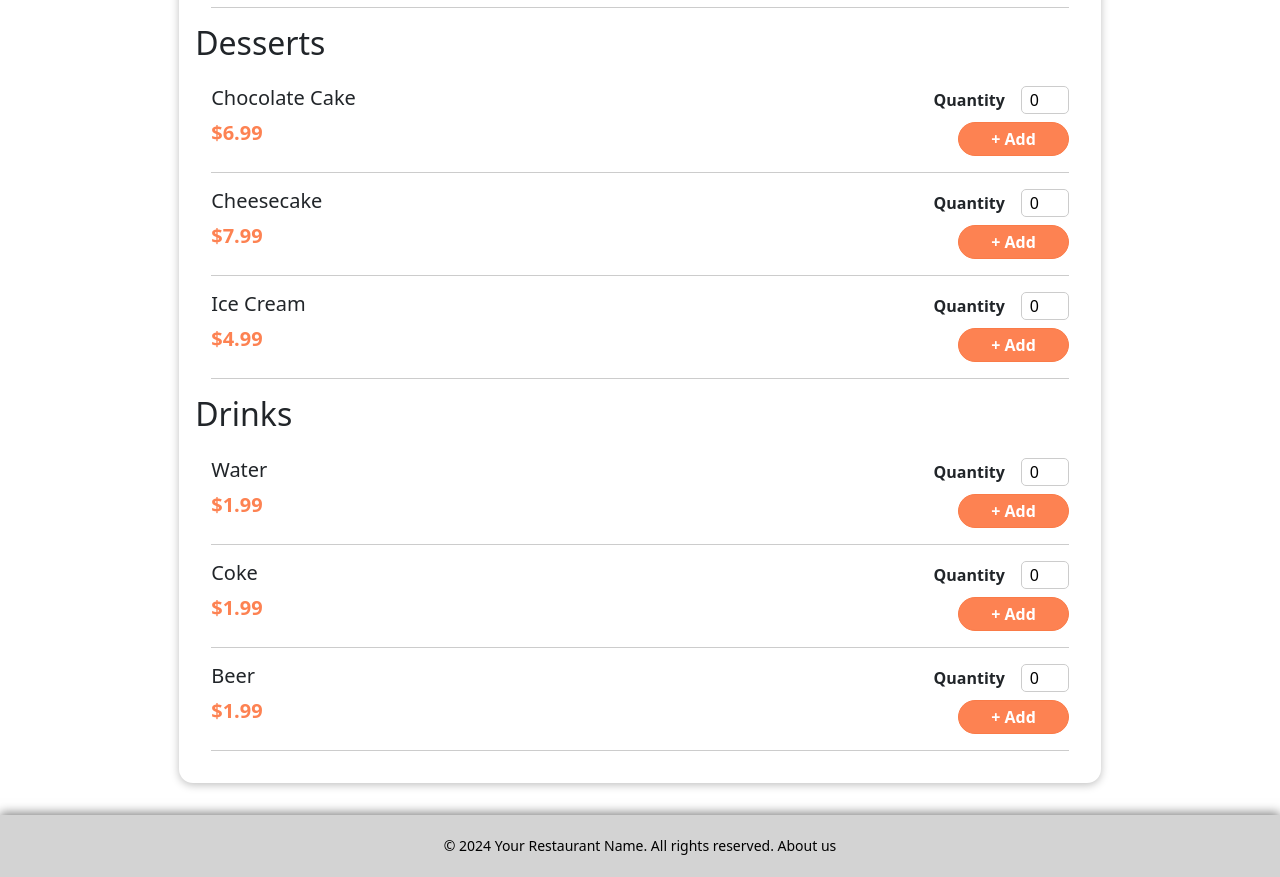
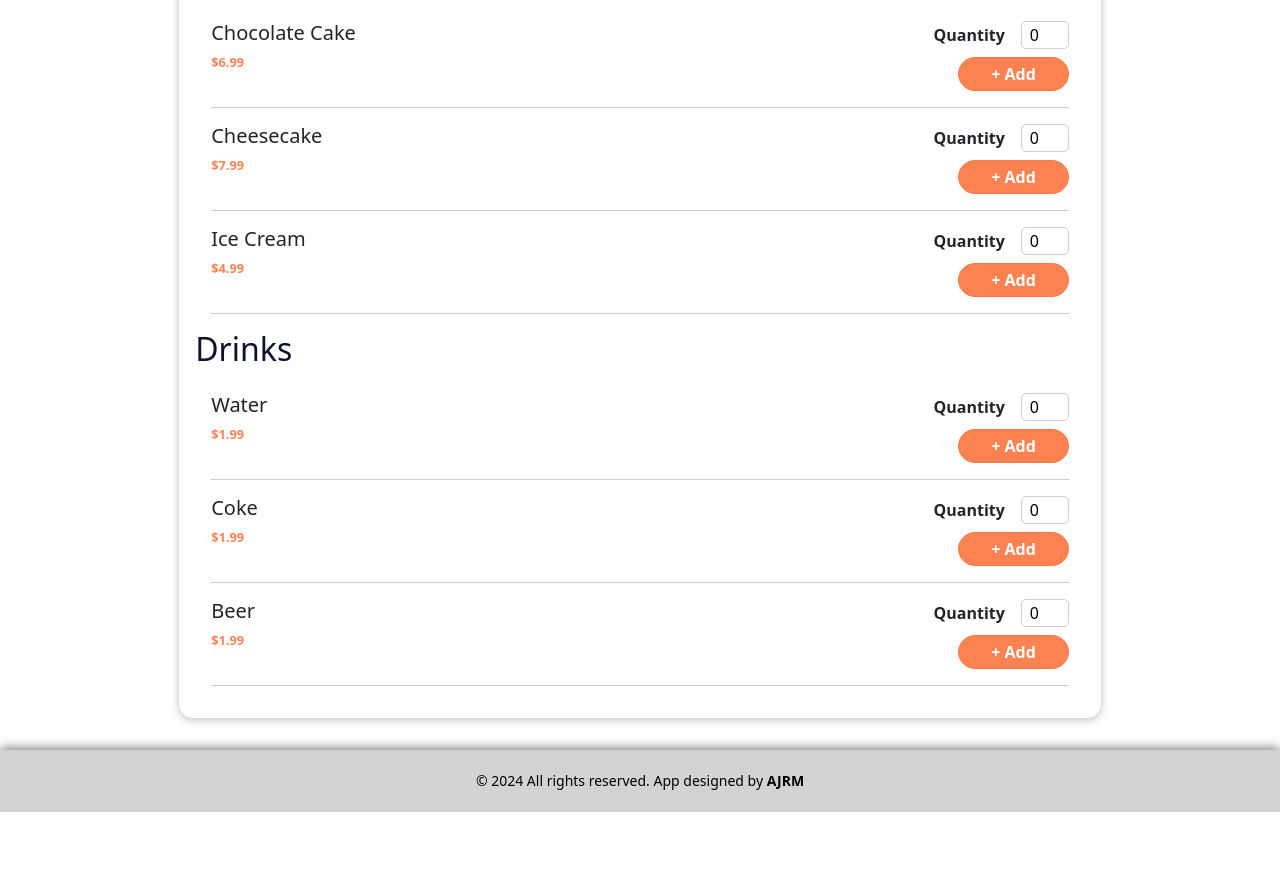
Before and after one commit to tuna7588/fp64-anhtunguyen-FinalProject, a React app: page /menu in a window 1280 px wide. Shown: the part 1287-2164 px from the top of the page. After the commit the page ends 2099 px from the top, so only its background shows below. Built offline with nearby package versions, Linux system fonts and the light colour scheme; no server answers.

Commit message:
first commit

```diff
--- a/src/front/js/component/footer.js
+++ b/src/front/js/component/footer.js
@@ -5,7 +5,7 @@ export const Footer = () => (
 	<footer className="footer-container">
 
 
-        <p>&copy; 2024 Your Restaurant Name. All rights reserved. <a href="/about-us">About us</a></p>
+        <p>&copy; 2024 All rights reserved. App designed by <a href="/about-us"><b>AJRM</b></a></p>
 
 	</footer>
 );
--- a/src/front/js/store/flux.js
+++ b/src/front/js/store/flux.js
@@ -92,6 +92,10 @@ const getState = ({ getStore, getActions, setStore }) => {
                         category: "drink"
                     }
                 ],
+
+
+
+
             cart: [],
             totalAmount: 0
         },
--- a/src/front/styles/menu.css
+++ b/src/front/styles/menu.css
@@ -14,7 +14,7 @@
 .summary h2 {
     font-size: 2rem;
     margin-top: 0;
-    color:rgb(26, 26, 56)
+    color:rgb(30, 30, 141)
   }
   .meal {
     display: flex;
@@ -36,7 +36,7 @@
     margin-top: 0.25rem;
     font-weight: bold;
     color: rgb(253, 130, 82);
-    font-size: 1.25rem;
+    font-size: 0.8rem;
   }
   .meals {
     max-width: 60rem;
@@ -76,3 +76,6 @@
 
 
 }
+.card h2 {
+  color: rgb(16, 16, 47)
+}
```
Lines whose indentation alone changed are shown as unchanged.
